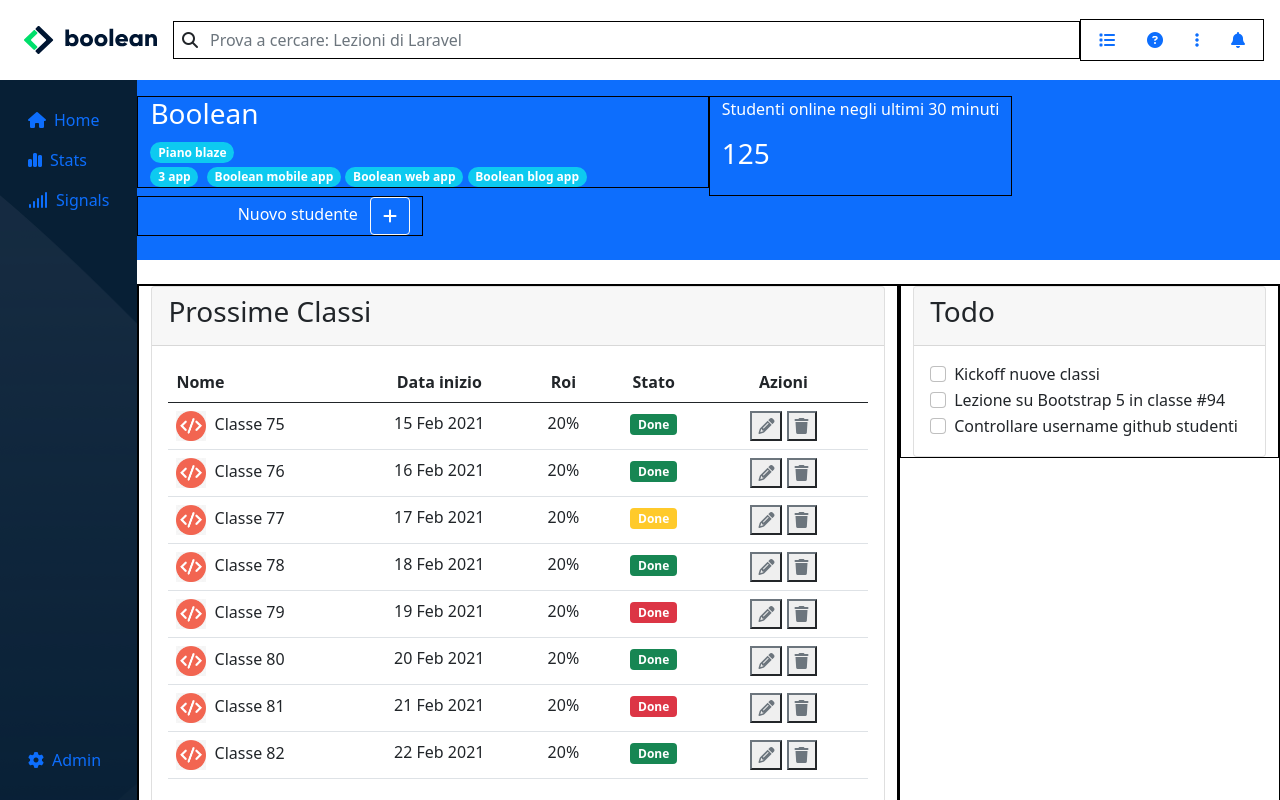
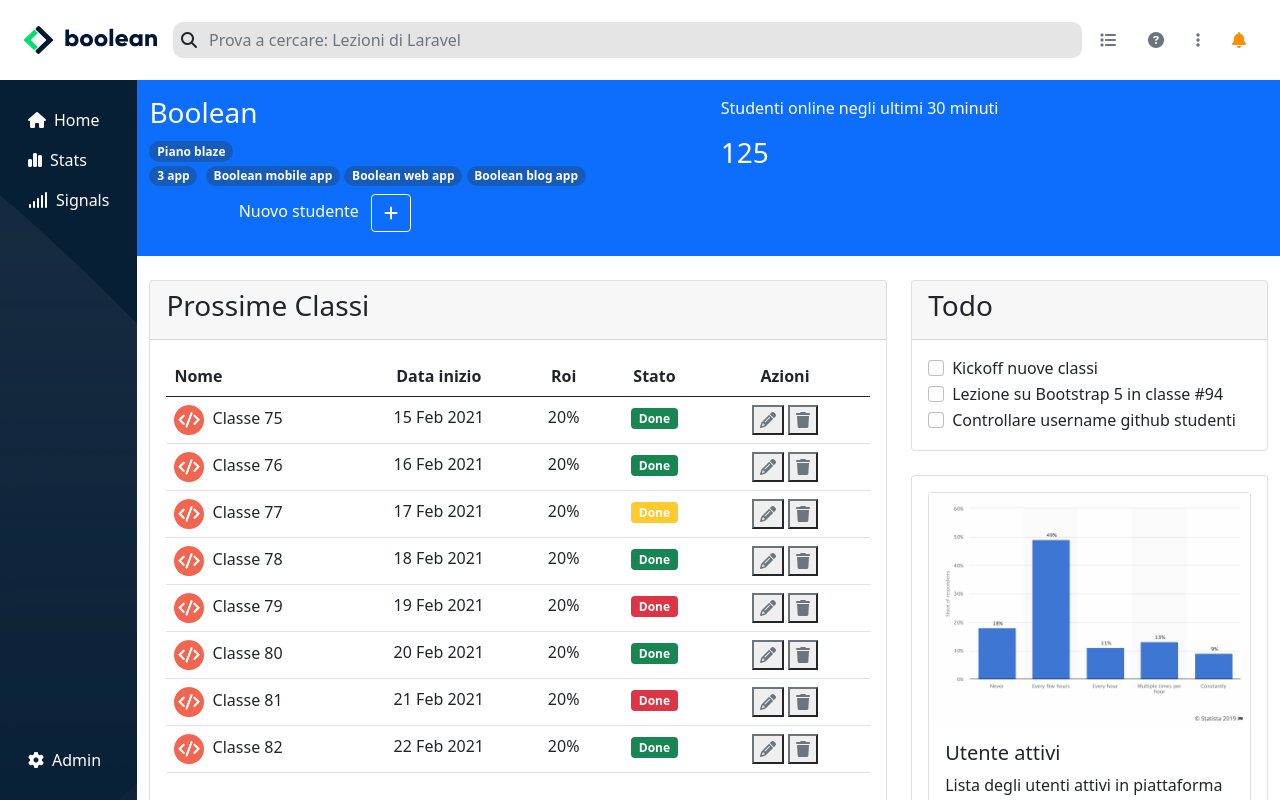
Before and after one commit to mirkettinho/html-css-bootstrap-dashboard, a plain HTML site: page index.html in a window 1280 px wide. Drawn offline with nearby package versions, Linux system fonts and the light colour scheme; some icons are missing.

Commit message:
[fix] changed color to details and removed the beige background in the class-avatar image

```diff
--- a/css/style.css
+++ b/css/style.css
@@ -1,7 +1,7 @@
 /* DEBUG */
-[class^="col"]{
+/* [class^="col"]{
   border: 1px solid black;
-}
+} */
 
 
 /* GENERAL */
@@ -27,10 +27,14 @@ header .logo-small{
   background-color: transparent;
 }
 
-.search-group:hover{
+.search-group{
   background-color: #e5e5e5;
+  border-radius: 10px;
 }
 
+.md-color{
+  color: #ff8f00;
+}
 /* MAIN */
 main{
   height: calc(100vh - 80px);
@@ -53,6 +57,9 @@ main{
   width: 100%;
 }
 
+.md-badge{
+  background-color: #165bba;
+}
 table img{
   width: 30px;
 }
--- a/index.html
+++ b/index.html
@@ -50,20 +50,20 @@
 
         <div class="col-auto  d-flex justify-content-end justify-content-lg-between gx-1">
           <a class="nav-link d-none d-lg-block" href="#">
-            <i class="fa-solid fa-list"></i>
+            <i class="fa-solid fa-list text-secondary"></i>
           </a>
           <a class="nav-link d-none d-lg-block" href="#">
-            <i class="fa-solid fa-circle-question"></i>
+            <i class="fa-solid fa-circle-question text-secondary"></i>
           </a>
           <a class="nav-link d-none d-lg-block" href="#">
-            <i class="fa-solid fa-ellipsis-vertical"></i>
+            <i class="fa-solid fa-ellipsis-vertical text-secondary"></i>
           </a>
 
 
         <!-- DROPDOWN -->
           <div class="dropdown">
             <a class="nav-link justify-content-end" href="#" data-bs-toggle="dropdown">
-              <i class="fa-solid fa-bell"></i>
+              <i class="fa-solid fa-bell md-color"></i>
             </a>
 
             <ul class="dropdown-menu">
@@ -88,20 +88,20 @@
       <!-- NAVBAR LEFT TOP -->
       <div class="h-100 d-flex flex-column justify-content-between p-4">
         <div class="link">
-          <a class="nav-link p-1 mb-2 d-flex align-items-center" href="#">
+          <a class="nav-link p-1 mb-2 d-flex align-items-center text-white" href="#">
             <i class="fa-solid fa-house me-2"></i> <span class="d-none d-lg-block">Home</span>
           </a>
-          <a class="nav-link p-1 mb-2 d-flex align-items-center" href="#">
+          <a class="nav-link p-1 mb-2 d-flex align-items-center text-white" href="#">
             <i class="fa-solid fa-chart-simple me-2"></i></i> <span class="d-none d-lg-block">Stats</span>
           </a>
-          <a class="nav-link p-1 mb-2 d-flex align-items-center" href="#">
+          <a class="nav-link p-1 mb-2 d-flex align-items-center text-white" href="#">
             <i class="fa-solid fa-signal me-2"></i> <span class="d-none d-lg-block">Signals</span>
           </a>
         </div>
 
         <!-- NAVBAR LEFT BOTTOM -->
         <div>
-          <a class="nav-link p-1 d-flex align-items-center" href="#">
+          <a class="nav-link p-1 d-flex align-items-center text-white" href="#">
             <i class="fa-solid fa-gear me-2"></i> <span class="d-none d-lg-block">Admin</span>
           </a>
         </div>
@@ -120,15 +120,15 @@
 
             <div class="col-sm-4 col-lg-6 mb-2">
               <h3>Boolean</h3>
-              <span class="badge rounded-pill bg-info">Piano blaze</span>
+              <span class="badge rounded-pill md-badge">Piano blaze</span>
 
               <div>
-                <span class="badge rounded-pill bg-info">3 app</span>
+                <span class="badge rounded-pill md-badge">3 app</span>
                 <i class="fa-solid fa-chevrons-right"></i>
-                <span class="badge rounded-pill bg-info d-none d-lg-inline-block">Boolean mobile app</span>
-                <span class="badge rounded-pill bg-info d-none d-lg-inline-block">Boolean web app</span>
-                <span class="badge rounded-pill bg-info d-none d-lg-inline-block">Boolean blog app</span>
-                <span class="badge rounded-pill bg-info d-inline-block d-lg-none">+</span>
+                <span class="badge rounded-pill  d-none d-lg-inline-block md-badge">Boolean mobile app</span>
+                <span class="badge rounded-pill md-badge d-none d-lg-inline-block">Boolean web app</span>
+                <span class="badge rounded-pill md-badge d-none d-lg-inline-block">Boolean blog app</span>
+                <span class="badge rounded-pill md-badge d-inline-block d-lg-none">+</span>
               </div>
             </div>
 
@@ -180,7 +180,7 @@
                         <tbody>
                           <tr>
                             <td scope="row">
-                              <img class="me-1" src="img/class-avatar.jpg" alt="foto avatar">
+                              <img class="me-1" src="img/class-avatar.png" alt="foto avatar">
                               <span>Classe 75</span>
                             </td>
                             <td class="text-center d-none d-md-table-cell">
@@ -205,7 +205,7 @@
                           <!-- ROW 2 -->
                           <tr>
                             <td scope="row">
-                              <img class="me-1" src="img/class-avatar.jpg" alt="foto avatar">
+                              <img class="me-1" src="img/class-avatar.png" alt="foto avatar">
                               <span>Classe 76</span>
                             </td>
                             <td class="text-center d-none d-md-table-cell">
@@ -230,7 +230,7 @@
                           <!-- ROW 3 -->
                           <tr>
                             <td scope="row">
-                              <img class="me-1" src="img/class-avatar.jpg" alt="foto avatar">
+                              <img class="me-1" src="img/class-avatar.png" alt="foto avatar">
                               <span>Classe 77</span>
                             </td>
                             <td class="text-center d-none d-md-table-cell">
@@ -255,7 +255,7 @@
                           <!-- ROW 4 -->
                           <tr>
                             <td scope="row">
-                              <img class="me-1" src="img/class-avatar.jpg" alt="foto avatar">
+                              <img class="me-1" src="img/class-avatar.png" alt="foto avatar">
                               <span>Classe 78</span>
                             </td>
                             <td class="text-center d-none d-md-table-cell">
@@ -281,7 +281,7 @@
                           <!-- ROW 5 -->
                           <tr>
                             <td scope="row">
-                              <img class="me-1" src="img/class-avatar.jpg" alt="foto avatar">
+                              <img class="me-1" src="img/class-avatar.png" alt="foto avatar">
                               <span>Classe 79</span>
                             </td>
                             <td class="text-center d-none d-md-table-cell">
@@ -307,7 +307,7 @@
                           <!-- ROW 6 -->
                           <tr>
                             <td scope="row">
-                              <img class="me-1" src="img/class-avatar.jpg" alt="foto avatar">
+                              <img class="me-1" src="img/class-avatar.png" alt="foto avatar">
                               <span>Classe 80</span>
                             </td>
                             <td class="text-center d-none d-md-table-cell">
@@ -333,7 +333,7 @@
                           <!-- ROW 7 -->
                           <tr>
                             <td scope="row">
-                              <img class="me-1" src="img/class-avatar.jpg" alt="foto avatar">
+                              <img class="me-1" src="img/class-avatar.png" alt="foto avatar">
                               <span>Classe 81</span>
                             </td>
                             <td class="text-center d-none d-md-table-cell">
@@ -359,7 +359,7 @@
                           <!-- ROW 8 -->
                           <tr>
                             <td scope="row">
-                              <img class="me-1" src="img/class-avatar.jpg" alt="foto avatar">
+                              <img class="me-1" src="img/class-avatar.png" alt="foto avatar">
                               <span>Classe 82</span>
                             </td>
                             <td class="text-center d-none d-md-table-cell">
@@ -464,6 +464,29 @@
                     </div>
                   </div>
                 </div>
+
+                <!-- Graph -->
+                <div class="col-12">
+                  <div class="card">
+                    <div class="card-body">
+                      <div class="card">
+                        <img src="img/stats.jpeg" alt="graph">
+                        <div class="card-body">
+                          <h5 class="card-title">Utente attivi</h5>
+                          <p class="card-text">Lista degli utenti attivi in piattaforma nell'ultimo mese</p>
+                        </div>
+                        <ul class="list-group list-group-flush">
+                          <li class="list-group-item">Gennaio: 1200</li>
+                          <li class="list-group-item">Febbraio: 800</li>
+                          <li class="list-group-item">Marzo: 1500</li>
+                        </ul>
+                        <div class="card-body">
+                          <a class="card-link" href="#">Visualizza report approfondito</a>
+                        </div>
+                      </div>
+                    </div>
+                  </div>
+                </div>
               </div>
             </div>
 
```
Also changed, not shown: img/class-avatar.png (added).
